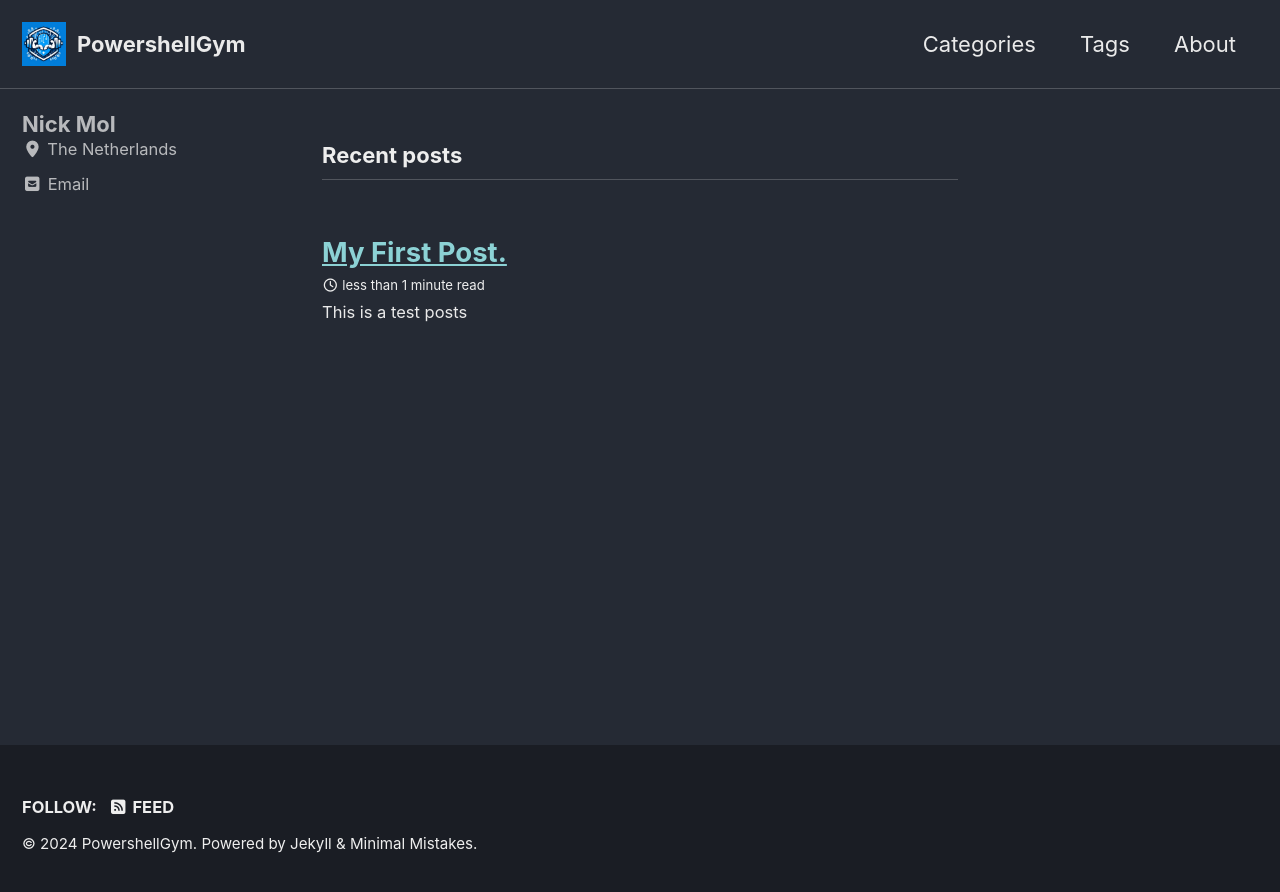
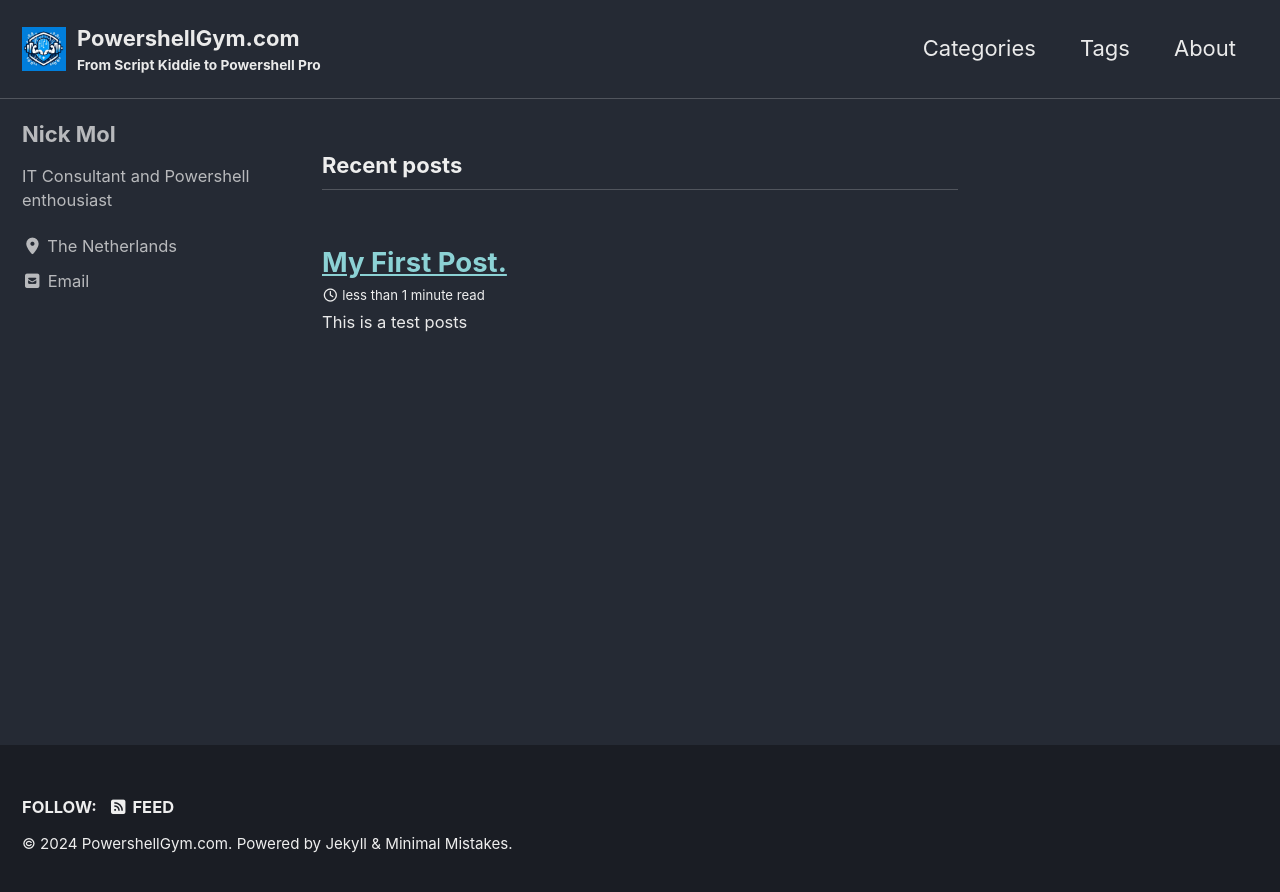
Before and after one commit to NickM133/PowershellGym, a Jekyll site: the page built from index.html, in a window 1280 px wide. Shown: the top 892 px of the page. Built offline with Jekyll 4.4.1, drawn with Linux system fonts in a browser that asks for light colours; cached includes are drawn as plain includes; the list of posts is cut into pages by our own code.

Commit message:
Update _config.yml

```diff
--- a/_config.yml
+++ b/_config.yml
@@ -17,9 +17,9 @@ minimal_mistakes_skin    : "dark" #"default" # "air", "aqua", "contrast", "dark"
 # Site Settings
 locale                   : "en-US"
 rtl                      : # true, false (default) # turns direction of the page into right to left for RTL languages
-title                    : "PowershellGym"
+title                    : "PowershellGym.com"
 title_separator          : "-"
-subtitle                 : # site tagline that appears below site title in masthead
+subtitle                 : "From Script Kiddie to Powershell Pro" # site tagline that appears below site title in masthead
 name                     : "Nick"
 description              : "From Script Kiddie to Powershell Pro"
 url                      : # the base hostname & protocol for your site e.g. "https://mmistakes.github.io"
@@ -115,7 +115,7 @@ analytics:
 author:
   name             : "Nick Mol"
   avatar           : # path of avatar image, e.g. "/assets/images/bio-photo.jpg"
-  bio              : #
+  bio              : "IT Consultant and Powershell enthousiast"#
   location         : "The Netherlands"
   email            : # "mail@powershellgym.com"
   links:
```
